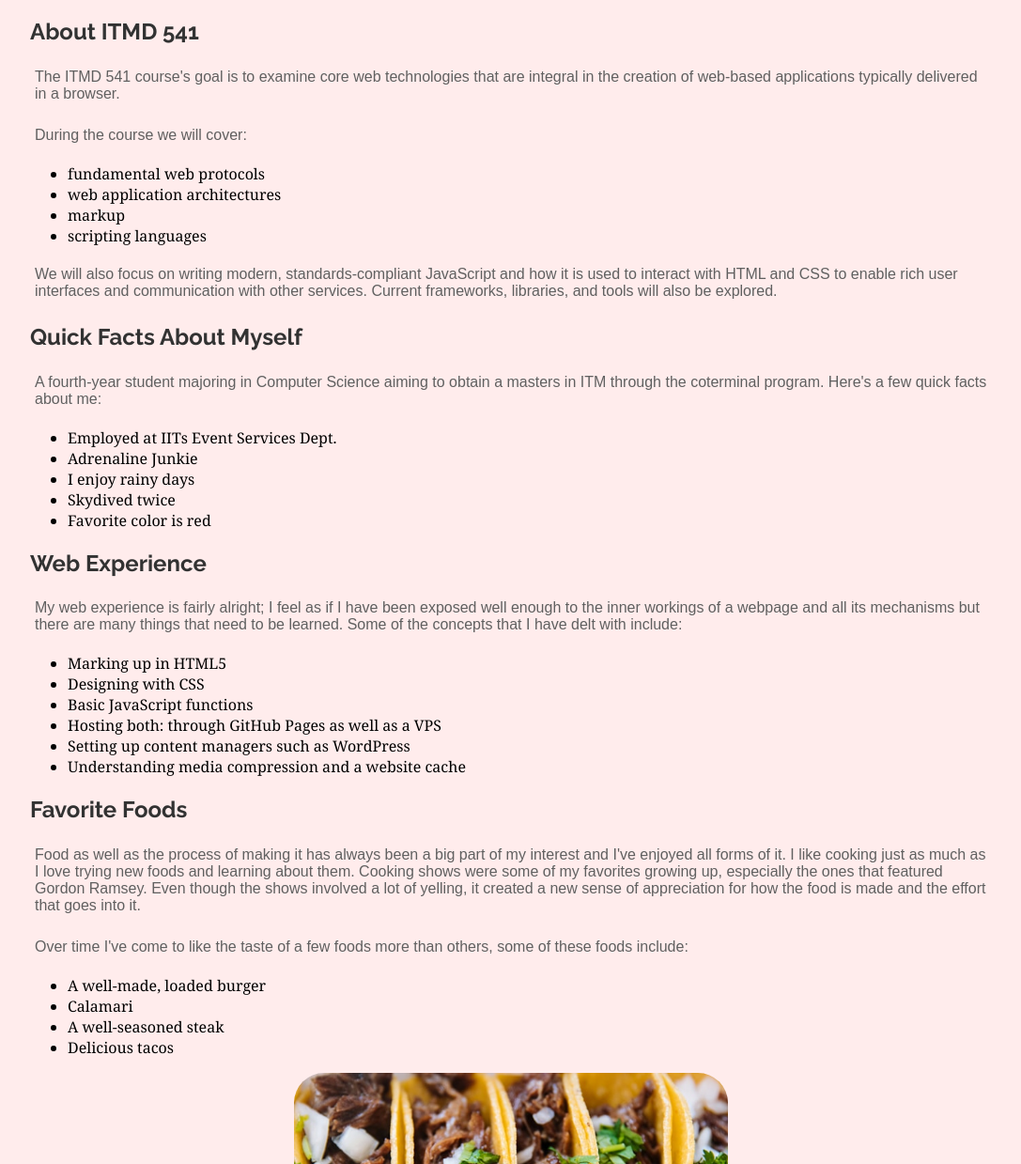
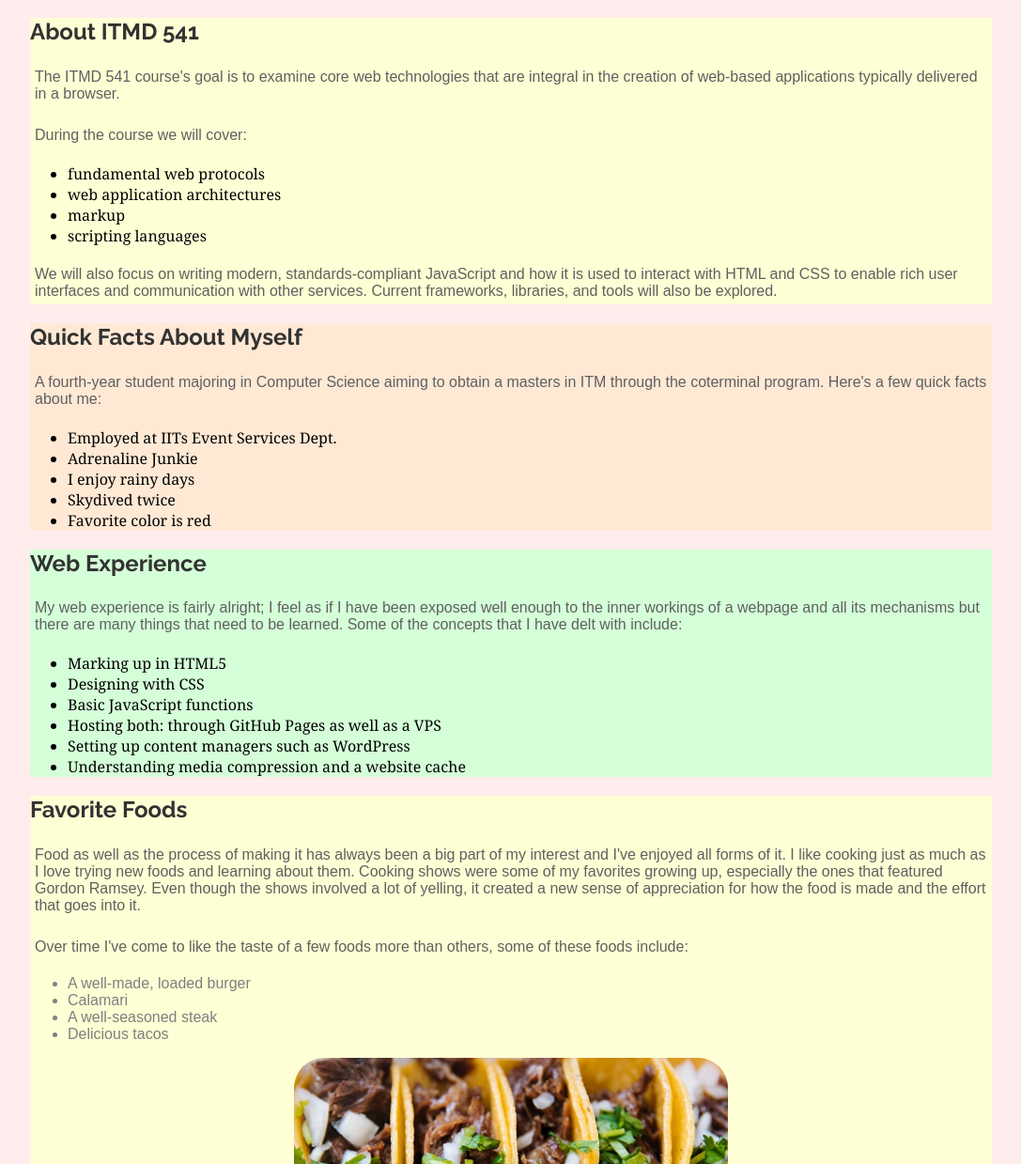
Before and after one commit to DominikFX/ITMD541, a plain HTML site: page index.html in a window 1280 px wide. Shown: the part 61-1300 px from the top of the page at 94% size, without its empty margins (96-1183 px from the left). Drawn offline with Linux system fonts and the light colour scheme; a web font is replaced by a local one.

Commit message:
forgot short-lists, add background colors

```diff
--- a/css/style.css
+++ b/css/style.css
@@ -38,6 +38,11 @@ img {
   margin: 0 auto;
 }
 
+.short-lists {
+  font-family: 'Arial', 'Helvetica', sans-serif;
+  color: #7f7f7f;
+}
+
 footer {
   background-color: #d84e4e;
   margin-top: 2%;
@@ -50,3 +55,23 @@ footer p {
   color: #fff;
   text-align: center;
 }
+
+#about-class {
+  background-color: #feffd5;
+}
+
+#quick-facts {
+  background-color: #ffe9d5;
+}
+
+#web-experience {
+  background-color: #d5ffd8;
+}
+
+#fav-foods {
+  background-color: #feffd5;
+}
+
+#skydiving {
+  background-color: #ffe9d5;
+}
```
